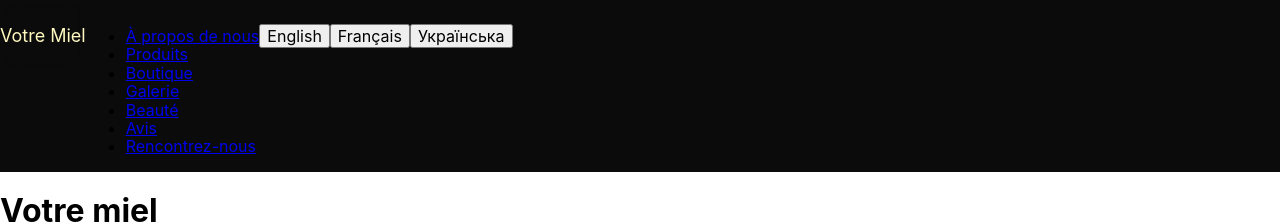
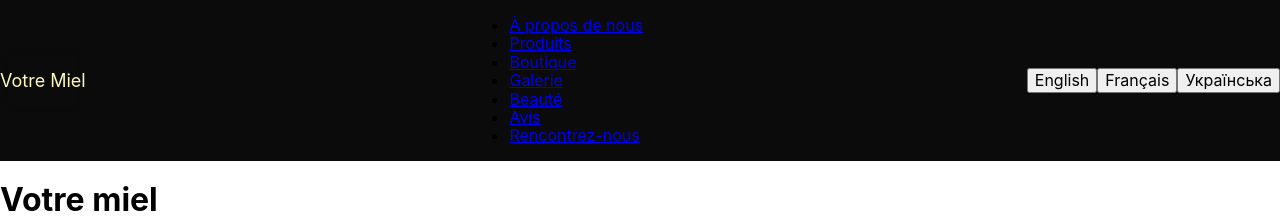
Before and after one commit to Ariaky/votre_miel, a React (Create React App) app: page / in a window 1280 px wide. Shown: the top 224 px of the page. Built offline with nearby package versions, Linux system fonts and the light colour scheme.

Commit message:
style nav

```diff
--- a/src/components/Navbar/Navbar.module.css
+++ b/src/components/Navbar/Navbar.module.css
@@ -1,9 +1,11 @@
 .nav {
    /* background: radial-gradient(50% 50% at 50% 50%, rgba(11, 11, 11, 0.00) 0%, #0B0B0B 82.2%);*/
-   background: #0B0B0B;
-   display: flex;
-   align-items: baseline;
+    background: #0B0B0B;
+    display: flex;
+    align-items: center;
+    justify-content: space-between;
 }
+
 .logo {
     font-family: 'Lora' sans-serif;
     color: #FFF9C0;
```
